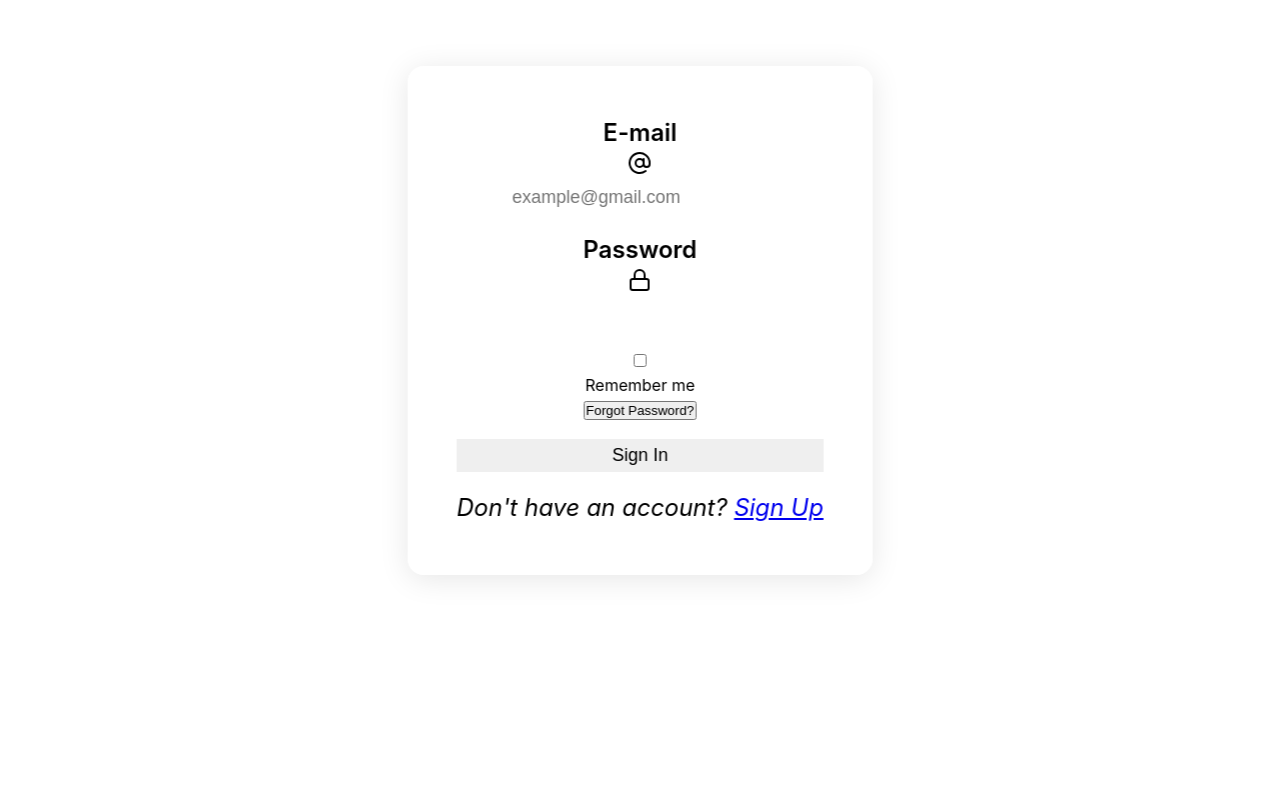
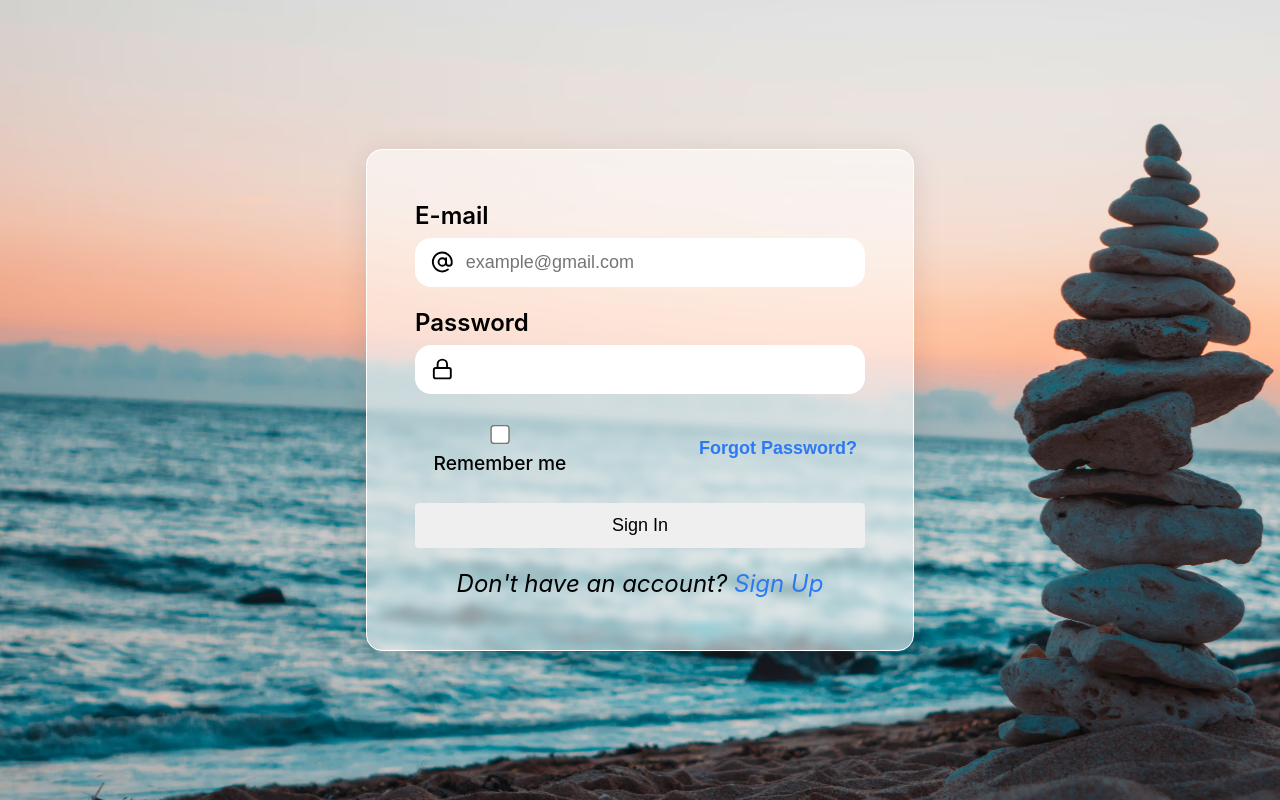
Before and after one commit to Mohamed0Hisham/chat-application, a React (Vite) app in the folder frontend/: page /login in a window 1280 px wide. Built offline with nearby package versions, Linux system fonts and the light colour scheme; no server answers.

Commit message:
fix: CSS bug

```diff
--- a/frontend/src/pages/Auth/Auth.module.css
+++ b/frontend/src/pages/Auth/Auth.css
@@ -1,7 +1,7 @@
-.container {
+.container-auth {
 	width: 100dvw;
 	height: 100dvh;
-	background-image: url("../../assets/SeaShore.jpg");
+	background-image: url("../../assets/SeaShore.avif");
 	background-repeat: no-repeat;
 	background-size: cover;
 	position: relative;
--- a/frontend/src/pages/Auth/Login.tsx
+++ b/frontend/src/pages/Auth/Login.tsx
@@ -1,10 +1,10 @@
 import { AtSign, Lock } from "lucide-react";
-import "./Auth.module.css";
+import "./Auth.css";
 import { Link } from "react-router-dom";
 
 const Login = () => {
 	return (
-		<section className="container">
+		<section className="container-auth">
 			<form className="form" action="">
 				<div className="form-field">
 					<label htmlFor="email">E-mail</label>
--- a/frontend/src/pages/Auth/Register.tsx
+++ b/frontend/src/pages/Auth/Register.tsx
@@ -1,10 +1,10 @@
 import { AtSign, Lock, SquareUserRound } from "lucide-react";
-import "./Auth.module.css";
+import "./Auth.css";
 import { Link } from "react-router-dom";
 
 const Register = () => {
 	return (
-		<section className="container">
+		<section className="container-auth">
 			<form className="form" action="">
 				<div className="form-field">
 					<label htmlFor="fullname">Fullname</label>
--- a/frontend/src/pages/Chat/Dashboard.tsx
+++ b/frontend/src/pages/Chat/Dashboard.tsx
@@ -1,5 +1,6 @@
 import Sidebar from "../../components/layouts/sidebar";
-import "./dashboard.module.css"
+import "./dashboard.css";
+
 const Dashboard = () => {
 	return (
 		<section className="container">
--- /dev/null
+++ b/frontend/src/pages/Chat/dashboard.css
@@ -0,0 +1,13 @@
+.container-ch {
+	display: grid;
+	grid-template-columns: auto 1fr;
+}
+
+.sidebar-ch {
+	border: 2px solid black;
+	margin-left: auto;
+}
+
+.dashboard-ch {
+	border: 2px solid black;
+}
--- a/frontend/src/pages/Chat/dashboard.module.css
+++ /dev/null
@@ -1,12 +0,0 @@
-.container{
-    display: grid;
-    grid-template-columns: auto 1fr;
-}
-
-.sidebar{
-
-}
-
-.dashboard{
-
-}
```
Also changed, not shown: frontend/src/assets/SeaShore.avif (added), frontend/src/assets/SeaShore.jpg (deleted).
